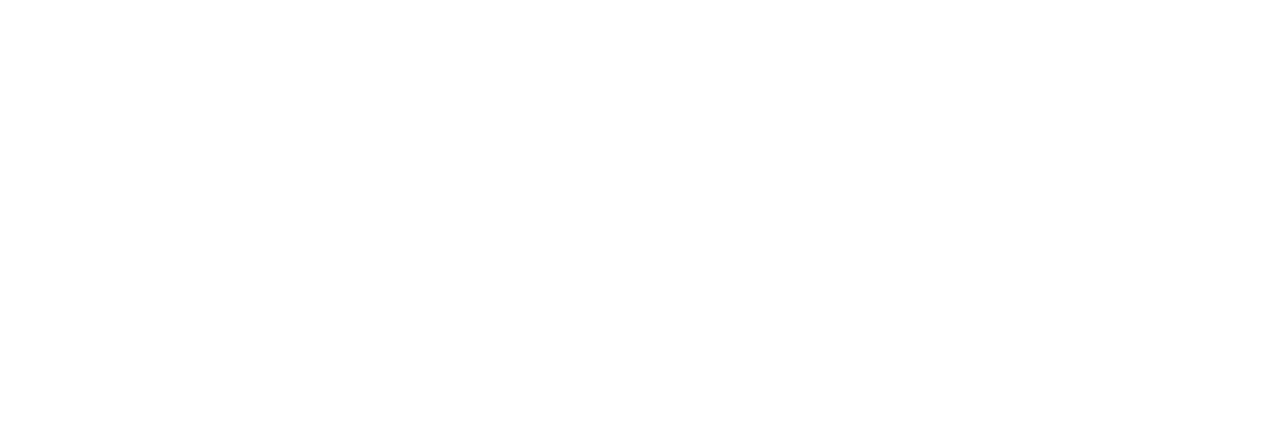
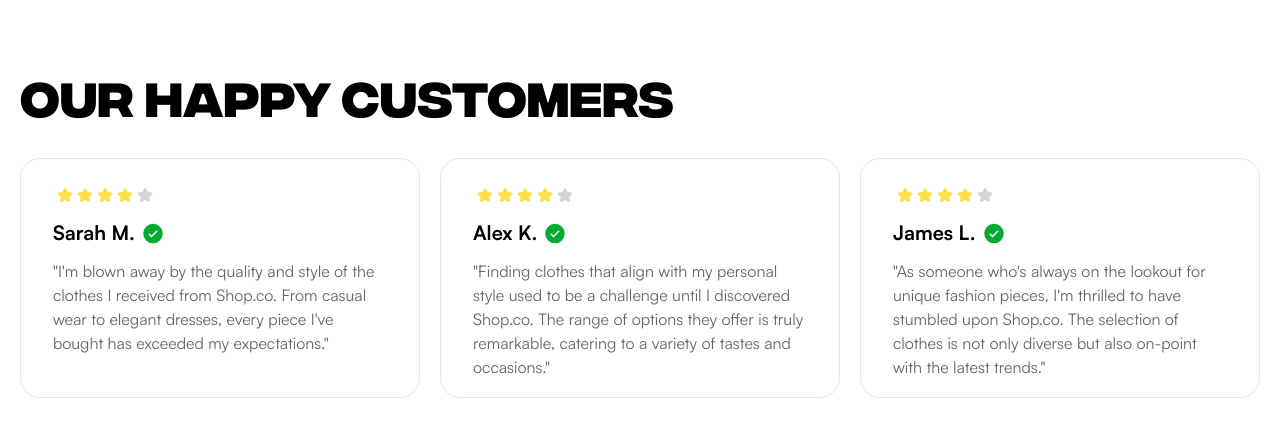
Before and after one commit to paulobr4z/shop.co, a Next.js app: page / in a window 1280 px wide. Shown: the part 3224-3661 px from the top of the page. Before the commit the page ends 3214 px from the top, so only its background shows below. Built offline with nearby package versions, Linux system fonts and the light colour scheme.

Commit message:
feat: OUR HAPPY CUSTOMERS SECTION

```diff
--- a/src/app/page.tsx
+++ b/src/app/page.tsx
@@ -5,6 +5,8 @@
 import { Button } from '@/components/Button'
 import { Header } from '@/components/Header'
 import { ProductList } from '@/components/ProductList'
+import { Rating } from '@/components/Rating'
+import { Checkmark } from '@/components/Checkmark'
 
 import versace from '../assets/images/versace.svg'
 import zara from '../assets/images/zara.svg'
@@ -12,7 +14,7 @@
 import prada from '../assets/images/prada.svg'
 import calvinKlein from '../assets/images/calvin-klein.svg'
 
-import { newArrivals, topSelling } from '@/data/data'
+import { newArrivals, ourHappyCustomers, topSelling } from '@/data/data'
 
 export default function Home() {
   return (
@@ -118,6 +120,28 @@
           </div>
         </div>
       </section>
+      <section className="py-[80px]">
+        <div className="mx-auto my-0 max-w-app">
+          <h2 className="font-display text-5xl">OUR HAPPY CUSTOMERS</h2>
+          <div className="mt-10 flex items-center gap-5">
+            {ourHappyCustomers.map((item) => (
+              <div
+                key={item.id}
+                className="min-h-[240px] max-w-[400px] rounded-[20px] border px-8 pt-7"
+              >
+                <Rating />
+                <span className="mt-4 flex items-center gap-2">
+                  <p className="font-body text-xl font-bold">{item.name}</p>
+                  <Checkmark />
+                </span>
+                <p className="pt-3 font-body text-base opacity-60">
+                  &quot;{item.body}&quot;
+                </p>
+              </div>
+            ))}
+          </div>
+        </div>
+      </section>
     </div>
   )
 }
--- /dev/null
+++ b/src/components/Checkmark.tsx
@@ -0,0 +1,16 @@
+export function Checkmark() {
+  return (
+    <svg
+      width={20}
+      height={21}
+      viewBox="0 0 20 21"
+      fill="none"
+      xmlns="http://www.w3.org/2000/svg"
+    >
+      <path
+        d="M10 .83a9.75 9.75 0 109.75 9.75A9.76 9.76 0 0010 .83zm4.28 8.03l-5.25 5.25a.748.748 0 01-1.06 0l-2.25-2.25a.75.75 0 111.06-1.061l1.72 1.72 4.72-4.72a.75.75 0 111.06 1.06z"
+        fill="#01AB31"
+      />
+    </svg>
+  )
+}
--- a/src/components/ProductList/index.tsx
+++ b/src/components/ProductList/index.tsx
@@ -1,4 +1,6 @@
 /* eslint-disable @next/next/no-img-element */
+
+import { Rating } from '../Rating'
 
 interface ProductItemList {
   id: string
@@ -31,53 +33,7 @@
               {product.name}
             </p>
             <div className="mt-2 flex items-center gap-3">
-              <div className="flex items-center">
-                <svg
-                  className="ms-1 h-4 w-4 text-yellow-300"
-                  aria-hidden="true"
-                  xmlns="http://www.w3.org/2000/svg"
-                  fill="currentColor"
-                  viewBox="0 0 22 20"
-                >
-                  <path d="M20.924 7.625a1.523 1.523 0 0 0-1.238-1.044l-5.051-.734-2.259-4.577a1.534 1.534 0 0 0-2.752 0L7.365 5.847l-5.051.734A1.535 1.535 0 0 0 1.463 9.2l3.656 3.563-.863 5.031a1.532 1.532 0 0 0 2.226 1.616L11 17.033l4.518 2.375a1.534 1.534 0 0 0 2.226-1.617l-.863-5.03L20.537 9.2a1.523 1.523 0 0 0 .387-1.575Z" />
-                </svg>
-                <svg
-                  className="ms-1 h-4 w-4 text-yellow-300"
-                  aria-hidden="true"
-                  xmlns="http://www.w3.org/2000/svg"
-                  fill="currentColor"
-                  viewBox="0 0 22 20"
-                >
-                  <path d="M20.924 7.625a1.523 1.523 0 0 0-1.238-1.044l-5.051-.734-2.259-4.577a1.534 1.534 0 0 0-2.752 0L7.365 5.847l-5.051.734A1.535 1.535 0 0 0 1.463 9.2l3.656 3.563-.863 5.031a1.532 1.532 0 0 0 2.226 1.616L11 17.033l4.518 2.375a1.534 1.534 0 0 0 2.226-1.617l-.863-5.03L20.537 9.2a1.523 1.523 0 0 0 .387-1.575Z" />
-                </svg>
-                <svg
-                  className="ms-1 h-4 w-4 text-yellow-300"
-                  aria-hidden="true"
-                  xmlns="http://www.w3.org/2000/svg"
-                  fill="currentColor"
-                  viewBox="0 0 22 20"
-                >
-                  <path d="M20.924 7.625a1.523 1.523 0 0 0-1.238-1.044l-5.051-.734-2.259-4.577a1.534 1.534 0 0 0-2.752 0L7.365 5.847l-5.051.734A1.535 1.535 0 0 0 1.463 9.2l3.656 3.563-.863 5.031a1.532 1.532 0 0 0 2.226 1.616L11 17.033l4.518 2.375a1.534 1.534 0 0 0 2.226-1.617l-.863-5.03L20.537 9.2a1.523 1.523 0 0 0 .387-1.575Z" />
-                </svg>
-                <svg
-                  className="ms-1 h-4 w-4 text-yellow-300"
-                  aria-hidden="true"
-                  xmlns="http://www.w3.org/2000/svg"
-                  fill="currentColor"
-                  viewBox="0 0 22 20"
-                >
-                  <path d="M20.924 7.625a1.523 1.523 0 0 0-1.238-1.044l-5.051-.734-2.259-4.577a1.534 1.534 0 0 0-2.752 0L7.365 5.847l-5.051.734A1.535 1.535 0 0 0 1.463 9.2l3.656 3.563-.863 5.031a1.532 1.532 0 0 0 2.226 1.616L11 17.033l4.518 2.375a1.534 1.534 0 0 0 2.226-1.617l-.863-5.03L20.537 9.2a1.523 1.523 0 0 0 .387-1.575Z" />
-                </svg>
-                <svg
-                  className="ms-1 h-4 w-4 text-gray-300 dark:text-gray-500"
-                  aria-hidden="true"
-                  xmlns="http://www.w3.org/2000/svg"
-                  fill="currentColor"
-                  viewBox="0 0 22 20"
-                >
-                  <path d="M20.924 7.625a1.523 1.523 0 0 0-1.238-1.044l-5.051-.734-2.259-4.577a1.534 1.534 0 0 0-2.752 0L7.365 5.847l-5.051.734A1.535 1.535 0 0 0 1.463 9.2l3.656 3.563-.863 5.031a1.532 1.532 0 0 0 2.226 1.616L11 17.033l4.518 2.375a1.534 1.534 0 0 0 2.226-1.617l-.863-5.03L20.537 9.2a1.523 1.523 0 0 0 .387-1.575Z" />
-                </svg>
-              </div>
+              <Rating />
               <div className="font-body">{product.rate}/5</div>
             </div>
             <p className="mt-2 font-body text-2xl font-bold capitalize">
--- /dev/null
+++ b/src/components/Rating.tsx
@@ -0,0 +1,13 @@
+import { Stars } from './Stars'
+
+export function Rating() {
+  return (
+    <div className="flex items-center">
+      <Stars checked />
+      <Stars checked />
+      <Stars checked />
+      <Stars checked />
+      <Stars />
+    </div>
+  )
+}
--- /dev/null
+++ b/src/components/Stars.tsx
@@ -0,0 +1,31 @@
+interface StarsProps {
+  checked?: boolean
+}
+
+export function Stars({ checked }: StarsProps) {
+  return (
+    <>
+      {checked ? (
+        <svg
+          className="ms-1 h-4 w-4 text-yellow-300"
+          aria-hidden="true"
+          xmlns="http://www.w3.org/2000/svg"
+          fill="currentColor"
+          viewBox="0 0 22 20"
+        >
+          <path d="M20.924 7.625a1.523 1.523 0 0 0-1.238-1.044l-5.051-.734-2.259-4.577a1.534 1.534 0 0 0-2.752 0L7.365 5.847l-5.051.734A1.535 1.535 0 0 0 1.463 9.2l3.656 3.563-.863 5.031a1.532 1.532 0 0 0 2.226 1.616L11 17.033l4.518 2.375a1.534 1.534 0 0 0 2.226-1.617l-.863-5.03L20.537 9.2a1.523 1.523 0 0 0 .387-1.575Z" />
+        </svg>
+      ) : (
+        <svg
+          className="ms-1 h-4 w-4 text-gray-300 dark:text-gray-500"
+          aria-hidden="true"
+          xmlns="http://www.w3.org/2000/svg"
+          fill="currentColor"
+          viewBox="0 0 22 20"
+        >
+          <path d="M20.924 7.625a1.523 1.523 0 0 0-1.238-1.044l-5.051-.734-2.259-4.577a1.534 1.534 0 0 0-2.752 0L7.365 5.847l-5.051.734A1.535 1.535 0 0 0 1.463 9.2l3.656 3.563-.863 5.031a1.532 1.532 0 0 0 2.226 1.616L11 17.033l4.518 2.375a1.534 1.534 0 0 0 2.226-1.617l-.863-5.03L20.537 9.2a1.523 1.523 0 0 0 .387-1.575Z" />
+        </svg>
+      )}
+    </>
+  )
+}
--- a/src/data/data.ts
+++ b/src/data/data.ts
@@ -75,3 +75,21 @@
     discount: 0,
   },
 ]
+
+export const ourHappyCustomers = [
+  {
+    id: crypto.randomUUID(),
+    name: 'Sarah M.',
+    body: "I'm blown away by the quality and style of the clothes I received from Shop.co. From casual wear to elegant dresses, every piece I've bought has exceeded my expectations.",
+  },
+  {
+    id: crypto.randomUUID(),
+    name: 'Alex K.',
+    body: 'Finding clothes that align with my personal style used to be a challenge until I discovered Shop.co. The range of options they offer is truly remarkable, catering to a variety of tastes and occasions.',
+  },
+  {
+    id: crypto.randomUUID(),
+    name: 'James L.',
+    body: "As someone who's always on the lookout for unique fashion pieces, I'm thrilled to have stumbled upon Shop.co. The selection of clothes is not only diverse but also on-point with the latest trends.",
+  },
+]
```
